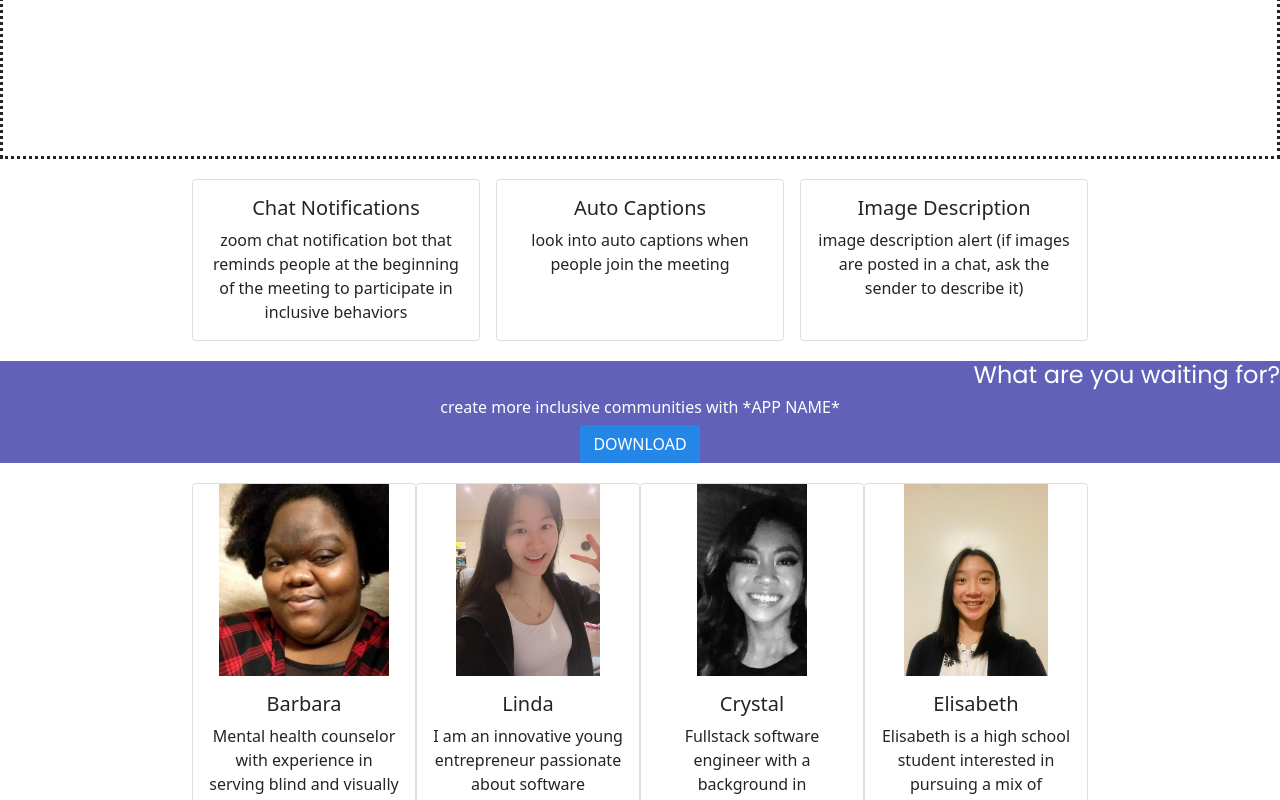
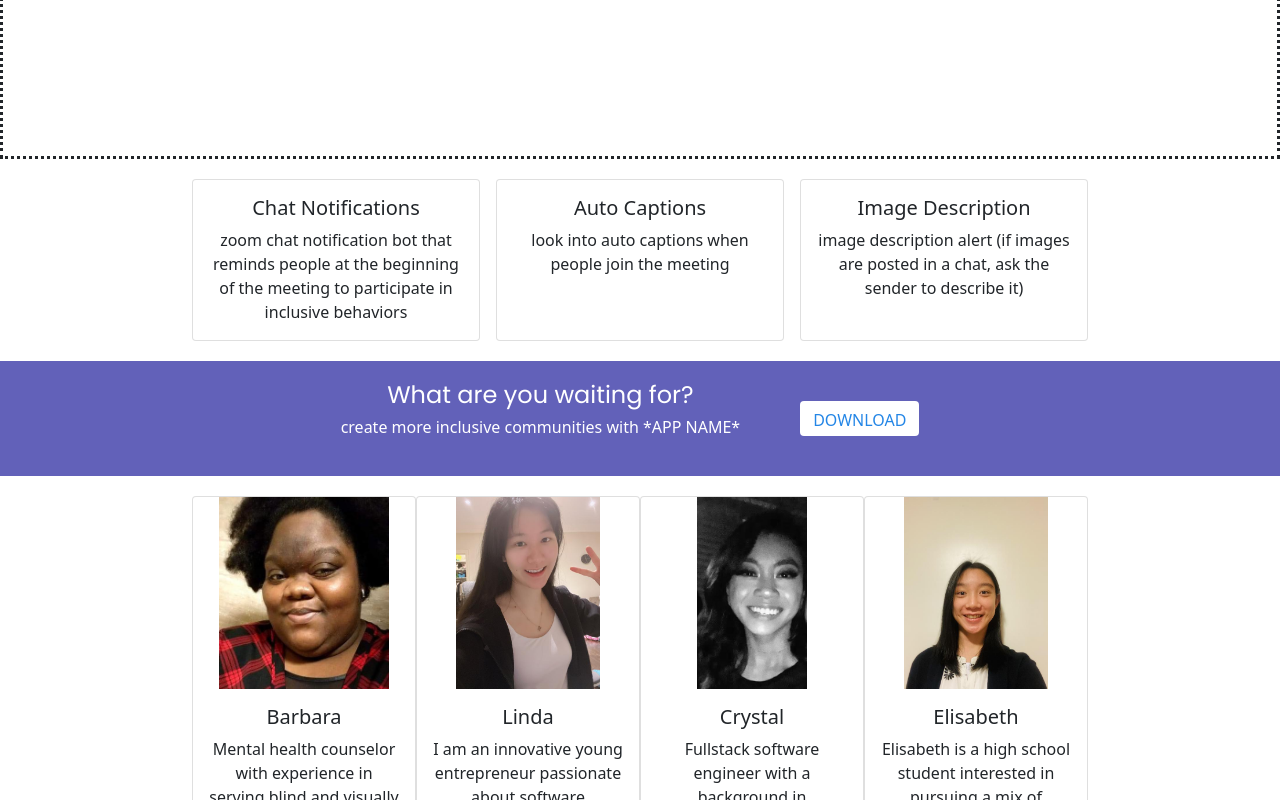
Before and after one commit to noelanimanini/zoom_app, a React (Create React App) app: page / in a window 1280 px wide. Shown: the part 777-1577 px from the top of the page. Built offline with nearby package versions, Linux system fonts and the light colour scheme.

Commit message:
inclusive tabs done

```diff
--- /dev/null
+++ b/src/components/Behaviors/Index.jsx
@@ -0,0 +1,14 @@
+import React from "react";
+import Pic from "../images/inclusive.jpg";
+function Index() {
+  return (
+    <div>
+      bringing welcoming, empathetic, & open minds listening to all opinions
+      ensuring mutual understanding uplifting voices that may not always be
+      heard
+      <img src={Pic} />
+    </div>
+  );
+}
+
+export default Index;
--- a/src/components/Download/Index.jsx
+++ b/src/components/Download/Index.jsx
@@ -8,16 +8,22 @@ function Index() {
       <style type="text/css">
         {`
     .btn-flat {
-      background-color: #2486E6;
-      color: white;
+      background-color: white;
+      color: #2486E6;
       text-transform: uppercase;
+      height: 35px
+
     }
     `}
       </style>
-      <div>
-        <h4> What are you waiting for?</h4>{" "}
-        <h6>create more inclusive communities with *APP NAME* </h6>
-        <Button variant="flat">Download</Button>
+      <div className="dnParent">
+        <div className="download">
+          <h4> What are you waiting for?</h4>{" "}
+          <h6>create more inclusive communities with *APP NAME* </h6>
+        </div>
+        <div className="button">
+          <Button variant="flat">Download</Button>
+        </div>
       </div>
     </div>
   );
--- a/src/components/Download/download.css
+++ b/src/components/Download/download.css
@@ -1,11 +1,27 @@
 h4 {
   font-family: "Poppins", sans-serif;
   color: white;
-  display: flex;
-  justify-content: right;
-  align-items: right;
 }
 
 h6 {
   color: white;
 }
+
+.download {
+  display: flex;
+  flex-direction: column;
+  justify-content: right;
+  align-items: right;
+  padding: 20px;
+}
+
+.dnParent {
+  display: flex;
+  justify-content: center;
+  /* justify-content: space-evenly; */
+  flex-wrap: wrap;
+}
+
+.button {
+  padding: 40px;
+}
--- a/src/components/Inclusive/Index.jsx
+++ b/src/components/Inclusive/Index.jsx
@@ -1,16 +1,17 @@
 import React from "react";
-import { Jumbotron, Container } from "react-bootstrap";
+import Jumbotron from "../Jumbtron/Index2";
+import Behaviors from "../Behaviors/Index";
+import Submission from "../Submission/Index";
+import Resources from "../Resources/Index";
 
 function Index() {
   return (
     <div>
       {" "}
-      <Jumbotron fluid className="jumbo">
-        {" "}
-        <Container>
-          <h1>behaviors</h1>
-        </Container>
-      </Jumbotron>
+      <Jumbotron />
+      <Behaviors />
+      <Submission />
+      <Resources />
     </div>
   );
 }
--- /dev/null
+++ b/src/components/Jumbtron/Index2.jsx
@@ -0,0 +1,17 @@
+import React from "react";
+import { Jumbotron, Container } from "react-bootstrap";
+
+function Index2() {
+  return (
+    <div>
+      <Jumbotron fluid className="jumbo">
+        {" "}
+        <Container className="inclusive">
+          <h1>Inclusive behaviors in every community, starting with Zoom</h1>
+        </Container>
+      </Jumbotron>
+    </div>
+  );
+}
+
+export default Index2;
--- a/src/components/Jumbtron/jumbotron.css
+++ b/src/components/Jumbtron/jumbotron.css
@@ -4,10 +4,16 @@
 }
 
 .jumbo h1 {
-  color: #2486e6;
+  color: white;
   font-size: 40px;
 }
 
 .name {
   font-size: 40px;
 }
+
+.inclusive {
+  display: flex;
+  justify-content: center;
+  transform: translateY(100px);
+}
--- /dev/null
+++ b/src/components/Pitch/Index.jsx
@@ -0,0 +1,7 @@
+import React from "react";
+
+function Index() {
+  return <div>Last pitch</div>;
+}
+
+export default Index;
--- /dev/null
+++ b/src/components/Resources/Index.jsx
@@ -0,0 +1,7 @@
+import React from "react";
+
+function Index() {
+  return <div>resources for furthering inclusivity</div>;
+}
+
+export default Index;
--- /dev/null
+++ b/src/components/Submission/Index.jsx
@@ -0,0 +1,7 @@
+import React from "react";
+
+function Index() {
+  return <div>submission</div>;
+}
+
+export default Index;
```
Also changed, not shown: src/components/images/inclusive.jpg (added).
